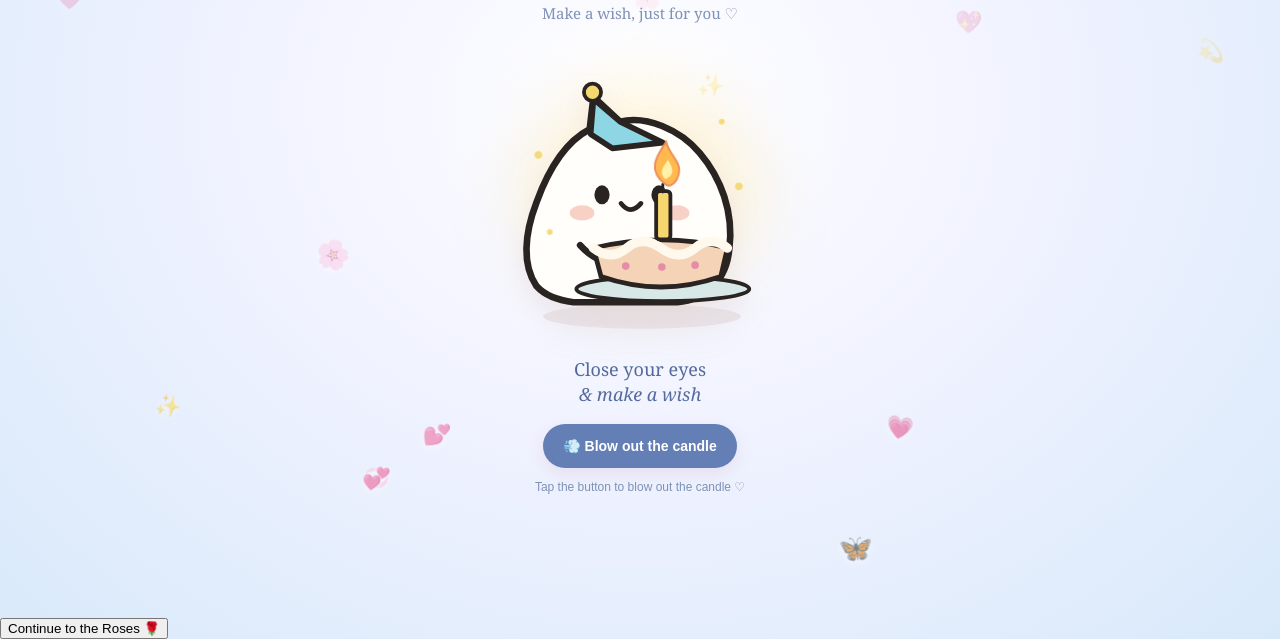
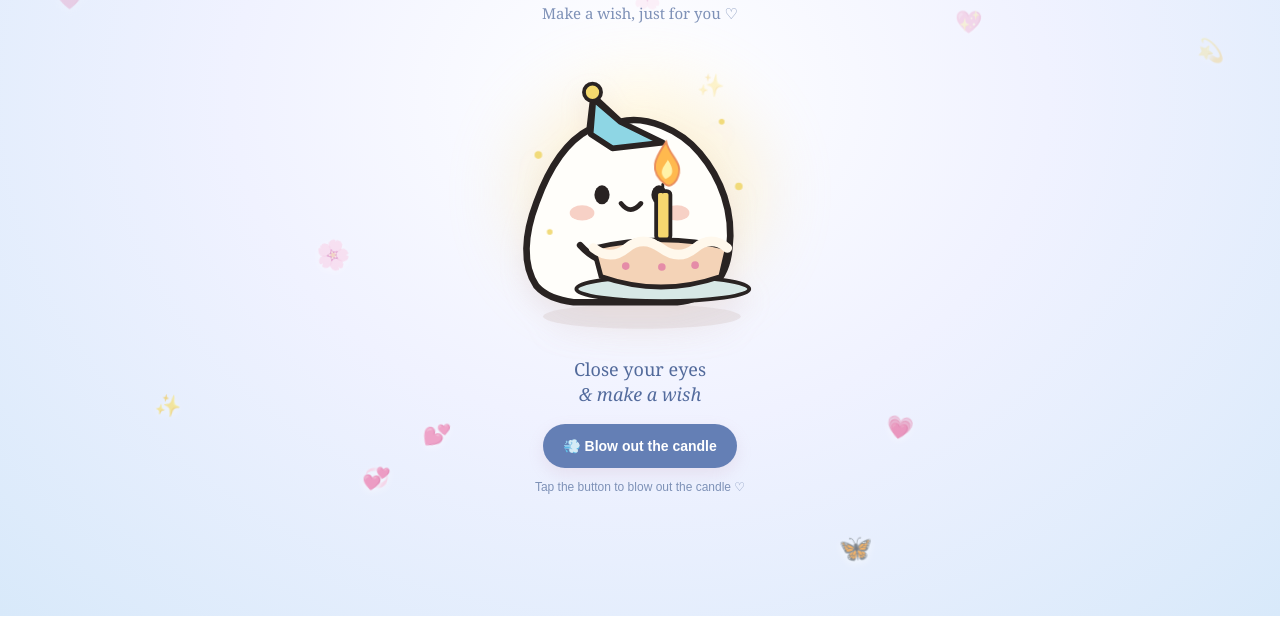
Before and after one commit to jessirebba-jpg/Hansyy-, a plain HTML site: page modulee3.html in a window 1280 px wide. Shown: the part 184-823 px from the top of the page. After the commit the page ends 800 px from the top, so only its background shows below. Drawn offline with Linux system fonts and the light colour scheme.

Commit message:
Update modulee3.html

```diff
--- a/modulee3.html
+++ b/modulee3.html
@@ -62,5 +62,4 @@ function extinguish() {
 
 tapBtn.addEventListener('click', extinguish);
 </script>
-  <button onclick="goToModule4()">Continue to the Roses 🌹</button>
 </body></html>
```
